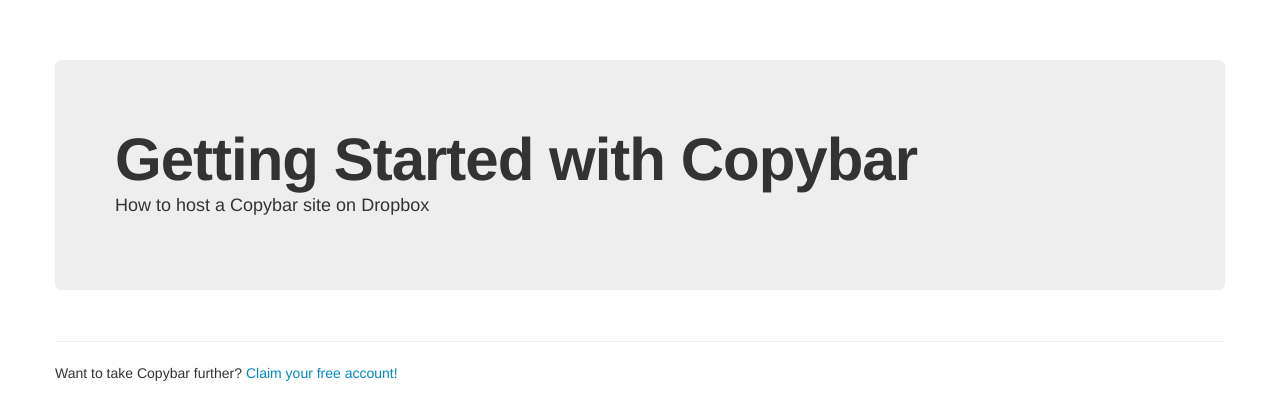
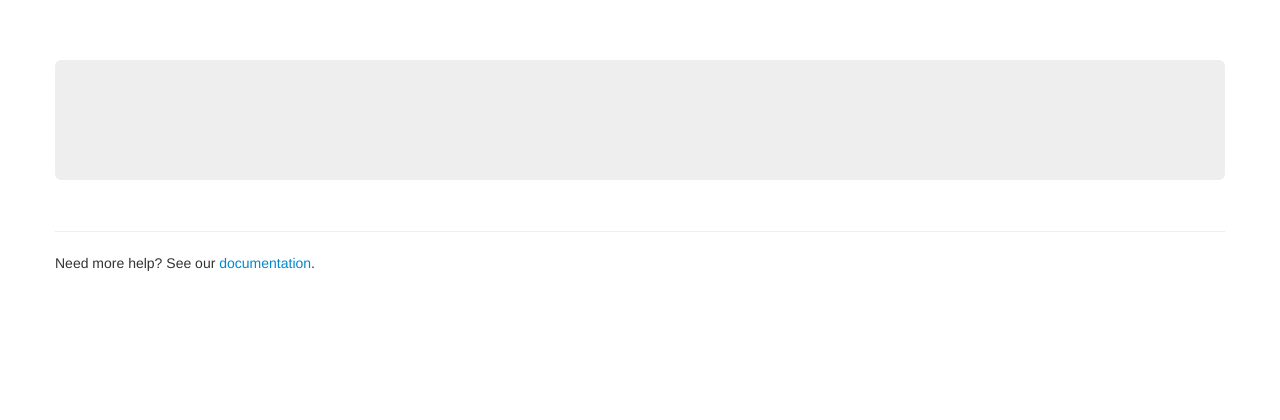
Before and after one commit to copybar/getting-started, a plain HTML site: page index.html in a window 1280 px wide. Drawn offline with Linux system fonts and the light colour scheme.

Commit message:
updated index.html

```diff
--- a/index.html
+++ b/index.html
@@ -3,7 +3,7 @@
     <head>
         <meta charset="utf-8">
         <meta http-equiv="X-UA-Compatible" content="IE=edge,chrome=1">
-        <title>Copybar Starter Site</title>
+        <title>Getting Started with Copybar</title>
         <meta name="description" content="">
         <meta name="viewport" content="width=device-width">
 
@@ -26,16 +26,21 @@
       <div class="container">
 
             <div class="hero-unit">
-    			<h1>Getting Started with Copybar </h1>
-                <p>How to host a Copybar site on Dropbox</p>
+    					<script src="//copybar.io/demo/getting-started-hero.js"></script>
             </div>
 
 
 
             <div class="row">
                 <div class="span12">
-                    <!-- Here's our sample Copybar element.  You won't be able to edit the content online until you put your own username into this snippet! -->
-                    <script src="//copybar.io/copybarrista/hello.js"></script>
+									<!-- =================================
+									Here's a sample Copybar element.
+									You can load the page to see it, and even edit the content.
+									But until you replace 'demo' with your own account name,
+									the changes will not be saved for other people to see.
+									=================================== -->
+
+                    <script src="//copybar.io/demo/hello.js"></script>
                 </div>
             </div>
 
@@ -45,7 +50,7 @@
             <hr>
 
             <footer>
-                <p>Want to take Copybar further?  <a href="copybar.io/signup">Claim your free account!</a></p>
+                <p>Need more help?  See our <a href="//copybar.io/documentation"> documentation</a>.
             </footer>
 
         </div>
```
